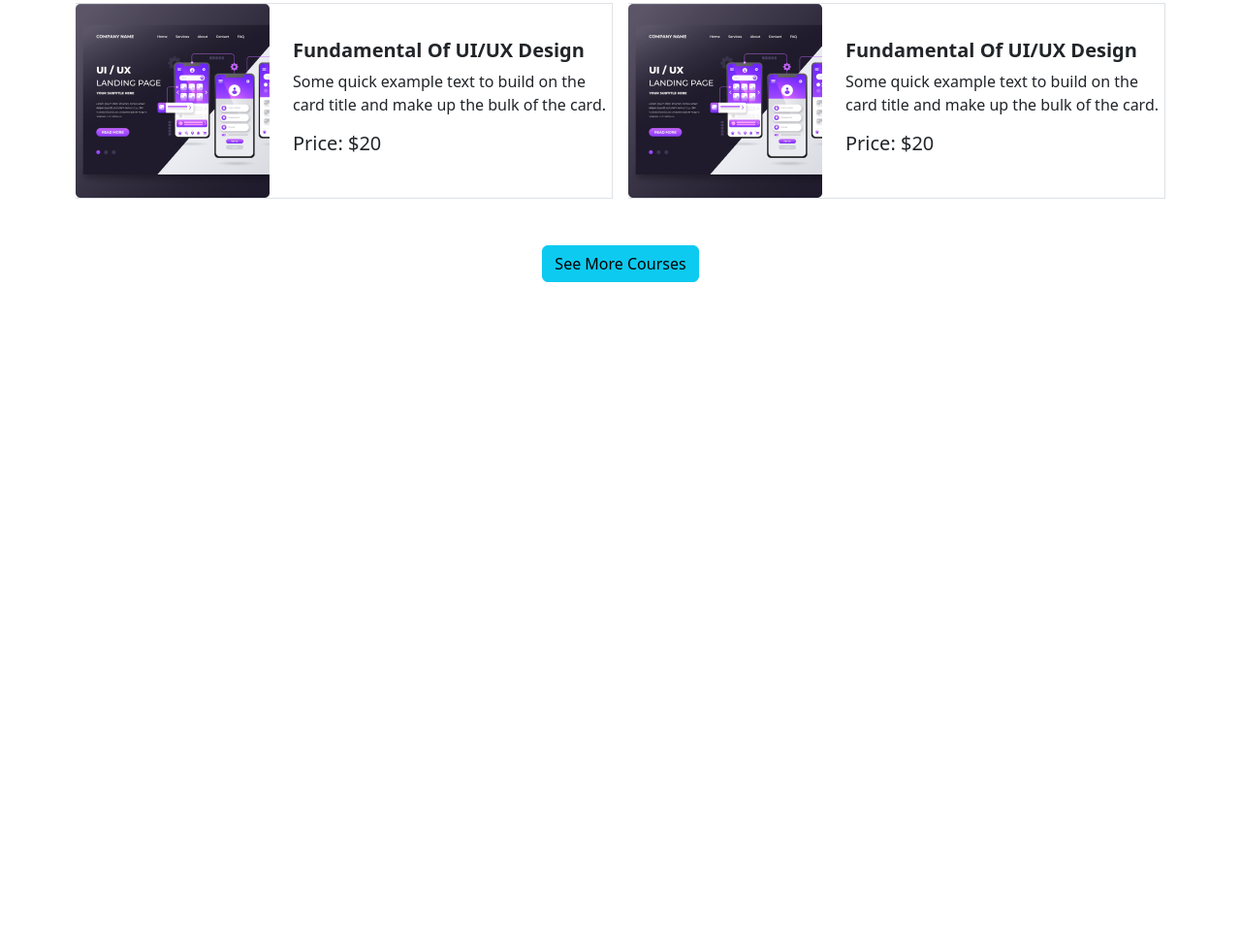
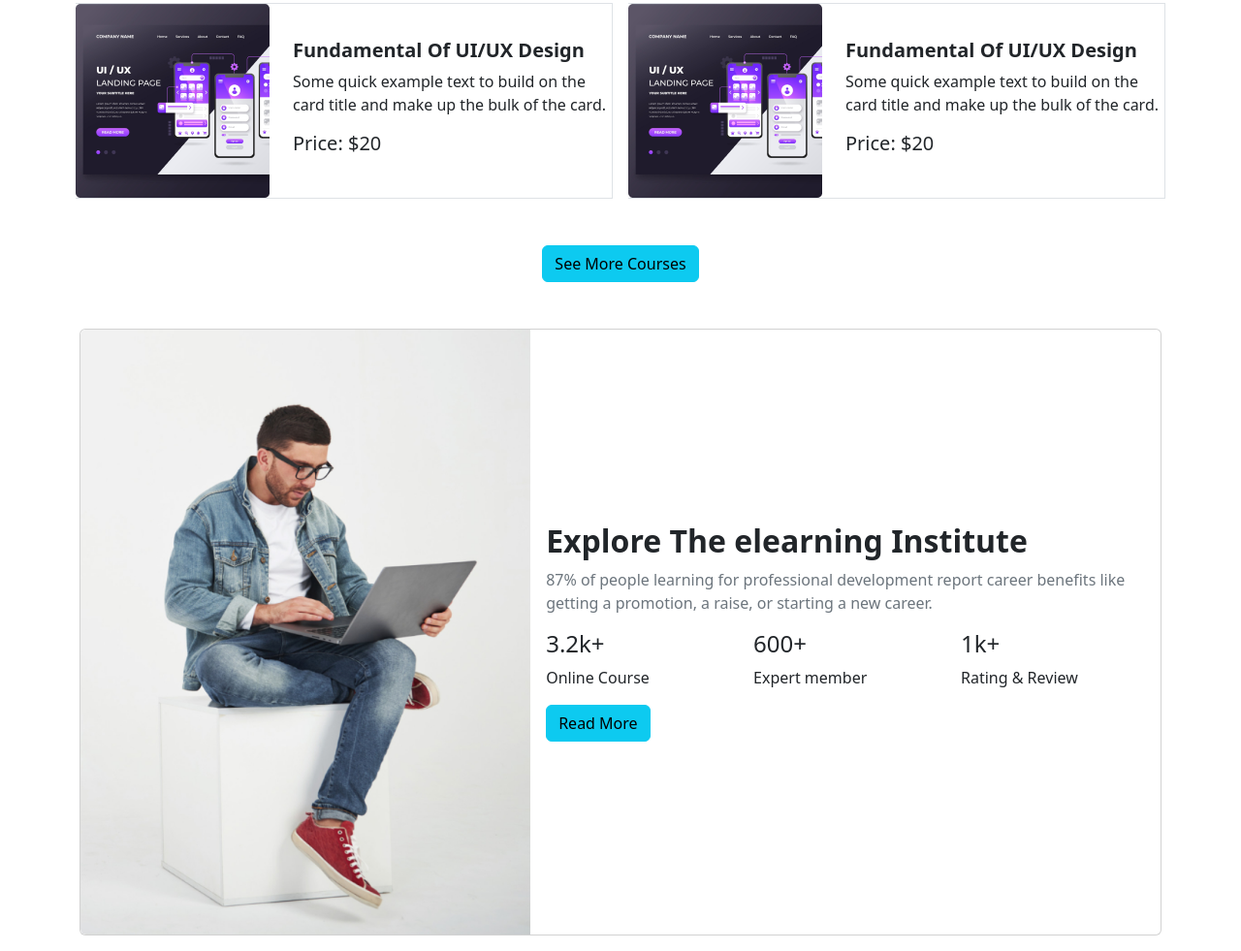
Before and after one commit to Taher027/E-Learning, a plain HTML site: page index.html in a window 1280 px wide. Shown: the part 1366-2347 px from the top of the page at 97% size. Before the commit the page ends 1705 px from the top, so only its background shows below. Drawn offline with nearby package versions, Linux system fonts and the light colour scheme.

Commit message:
explore section

```diff
--- a/index.html
+++ b/index.html
@@ -17,7 +17,8 @@
     <nav class="navbar navbar-expand-lg bg-transparent">
       <div class="container">
         <a class="navbar-brand fw-bold" href="#">E-Learning</a>
-              <button class="navbar-toggler" type="button" data-bs-toggle="collapse" data-bs-target="#navbarSupportedContent" aria-controls="navbarSupportedContent" aria-expanded="false" aria-label="Toggle navigation">
+        <button class="navbar-toggler" type="button" data-bs-toggle="collapse" data-bs-target="#navbarSupportedContent"
+          aria-controls="navbarSupportedContent" aria-expanded="false" aria-label="Toggle navigation">
           <span class="navbar-toggler-icon"></span>
         </button>
         <div class="collapse navbar-collapse" id="navbarSupportedContent">
@@ -75,11 +76,13 @@
           </div>
         </div>
       </div>
-            <button class="carousel-control-prev" type="button" data-bs-target="#carouselExampleCaptions" data-bs-slide="prev">
+      <button class="carousel-control-prev" type="button" data-bs-target="#carouselExampleCaptions"
+        data-bs-slide="prev">
         <span class="carousel-control-prev-icon" aria-hidden="true"></span>
         <span class="visually-hidden">Previous</span>
       </button>
-            <button class="carousel-control-next" type="button" data-bs-target="#carouselExampleCaptions" data-bs-slide="next">
+      <button class="carousel-control-next" type="button" data-bs-target="#carouselExampleCaptions"
+        data-bs-slide="next">
         <span class="carousel-control-next-icon" aria-hidden="true"></span>
         <span class="visually-hidden">Next</span>
       </button>
@@ -101,7 +104,8 @@
 
       <div class="row mt-2 mb-5">
         <div class="col-12 col-sm-12 col-md-12 col-lg-6 g-2 ">
-           <div class="d-flex flex-column flex-sm-row flex-md-row flex-lg-row justify-content-center align-items-center border border-start-0">
+          <div
+            class="d-flex flex-column flex-sm-row flex-md-row flex-lg-row justify-content-center align-items-center border border-start-0">
             <div>
               <img class="-img-fluid h-100 d-block" src="images/course/course-1.png" alt="course-1 image">
             </div>
@@ -114,7 +118,8 @@
           </div>
         </div>
         <div class="col-12 col-sm-12 col-md-12 col-lg-6 g-3 ">
-           <div class="d-flex flex-column flex-sm-row flex-md-row flex-lg-row justify-content-center align-items-center border border-start-0">
+          <div
+            class="d-flex flex-column flex-sm-row flex-md-row flex-lg-row justify-content-center align-items-center border border-start-0">
             <div>
               <img class="-img-fluid h-100 d-block" src="images/course/course-1.png" alt="course-1 image">
             </div>
@@ -127,7 +132,8 @@
           </div>
         </div>
         <div class="col-12 col-sm-12 col-md-12 col-lg-6 g-3 ">
-           <div class="d-flex flex-column flex-sm-row flex-md-row flex-lg-row justify-content-center align-items-center border border-start-0">
+          <div
+            class="d-flex flex-column flex-sm-row flex-md-row flex-lg-row justify-content-center align-items-center border border-start-0">
             <div>
               <img class="-img-fluid h-100 d-block" src="images/course/course-1.png" alt="course-1 image">
             </div>
@@ -140,7 +146,8 @@
           </div>
         </div>
         <div class="col-12 col-sm-12 col-md-12 col-lg-6 g-3 ">
-           <div class="d-flex flex-column flex-sm-row flex-md-row flex-lg-row justify-content-center align-items-center border border-start-0">
+          <div
+            class="d-flex flex-column flex-sm-row flex-md-row flex-lg-row justify-content-center align-items-center border border-start-0">
             <div>
               <img class="-img-fluid h-100 d-block" src="images/course/course-1.png" alt="course-1 image">
             </div>
@@ -153,7 +160,8 @@
           </div>
         </div>
         <div class="col-12 col-sm-12 col-md-12 col-lg-6 g-3 ">
-           <div class="d-flex flex-column flex-sm-row flex-md-row flex-lg-row justify-content-center align-items-center border border-start-0">
+          <div
+            class="d-flex flex-column flex-sm-row flex-md-row flex-lg-row justify-content-center align-items-center border border-start-0">
             <div>
               <img class="-img-fluid h-100 d-block" src="images/course/course-1.png" alt="course-1 image">
             </div>
@@ -166,7 +174,8 @@
           </div>
         </div>
         <div class="col-12 col-sm-12 col-md-12 col-lg-6 g-3 ">
-           <div class="d-flex flex-column flex-sm-row flex-md-row flex-lg-row justify-content-center align-items-center border border-start-0">
+          <div
+            class="d-flex flex-column flex-sm-row flex-md-row flex-lg-row justify-content-center align-items-center border border-start-0">
             <div>
               <img class="-img-fluid h-100 d-block" src="images/course/course-1.png" alt="course-1 image">
             </div>
@@ -183,16 +192,55 @@
 
       <!-- see more courses button  -->
       <div>
-            <button class="btn btn-info mt-5 mb-5 d-none d-sm-none d-md-none d-lg-block text-center m-auto">See More Courses</button>
+        <button class="btn btn-info mt-5 mb-5 d-none d-sm-none d-md-none d-lg-block text-center m-auto">See More
+          Courses</button>
       </div>
       <div>
-            <button class="btn btn-info mt-5 mb-5 d-block d-sm-block d-md-block d-lg-none text-center m-auto">Viwe All</button>
+        <button class="btn btn-info mt-5 mb-5 d-block d-sm-block d-md-block d-lg-none text-center m-auto">Viwe
+          All</button>
       </div>
 
 
+    </section>
 
+    <!-- explore section  -->
+    <section id="explore" class="mt-4">
+      <div class="container">
+
+        <div class="card mb-3">
+          <div class="row g-0">
+            <div class="col-md-5">
+              <img src="images/working.png" class="img-fluid rounded-start h-100" alt="working">
+            </div>
+            <div class="col-md-7 d-flex align-items-center">
+              <div class="card-body">
+                <h5 class="card-title fs-2 fw-bold">Explore The elearning Institute</h5>
+                <p class="card-text fs-6 text-muted">87% of people learning for professional development report career benefits like getting a promotion, a raise, or starting a new career.</p>
+                <div class="row">
+                  <div class="col-6 col-lg-4">
+                    <h4>3.2k+</h4>
+                    <p>Online Course</p>
+                  </div>
+                  <div class="col-6 col-lg-4">
+                    <h4>600+</h4>
+                    <p>Expert member</p>
+                  </div>
+                  <div class="col-6 col-lg-4">
+                    <h4>1k+</h4>
+                    <p>Rating & Review</p>
+                  </div>
+                </div>
+                <button type="button" class="btn btn-info">Read More
+                </button>
+              </div>
+            </div>
+          </div>
+        </div>
+
+      </div>
 
     </section>
+
   </main>
   <!-- main section end  -->
 
```
Lines whose indentation alone changed are shown as unchanged.
